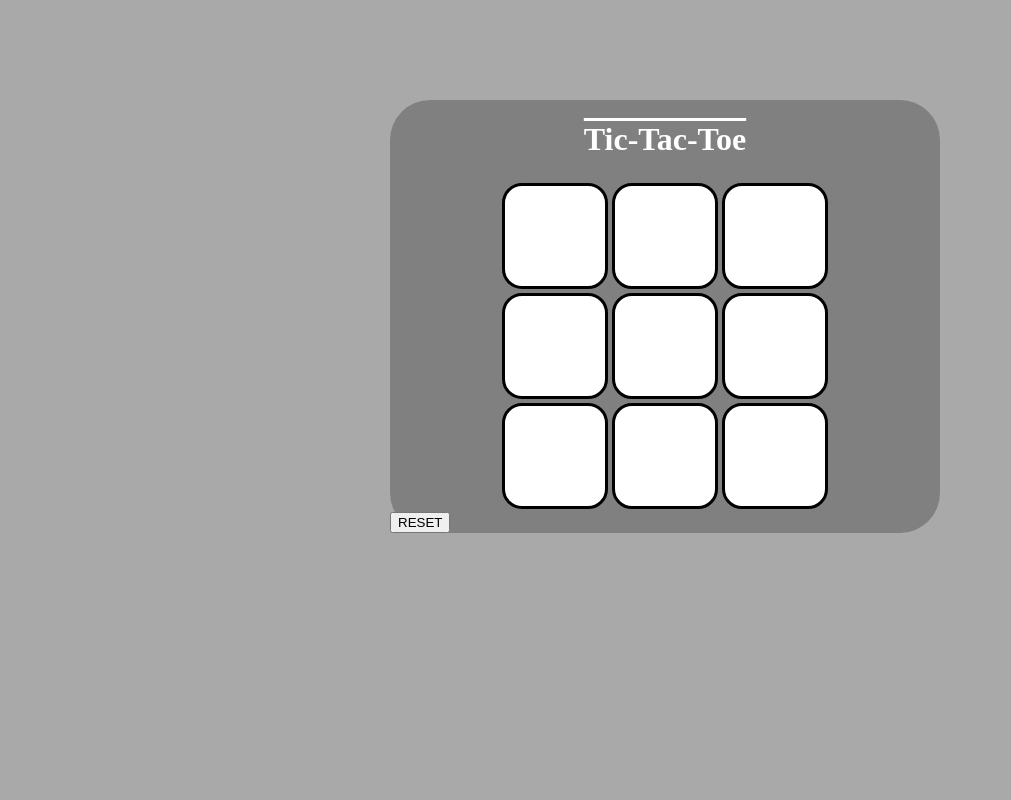
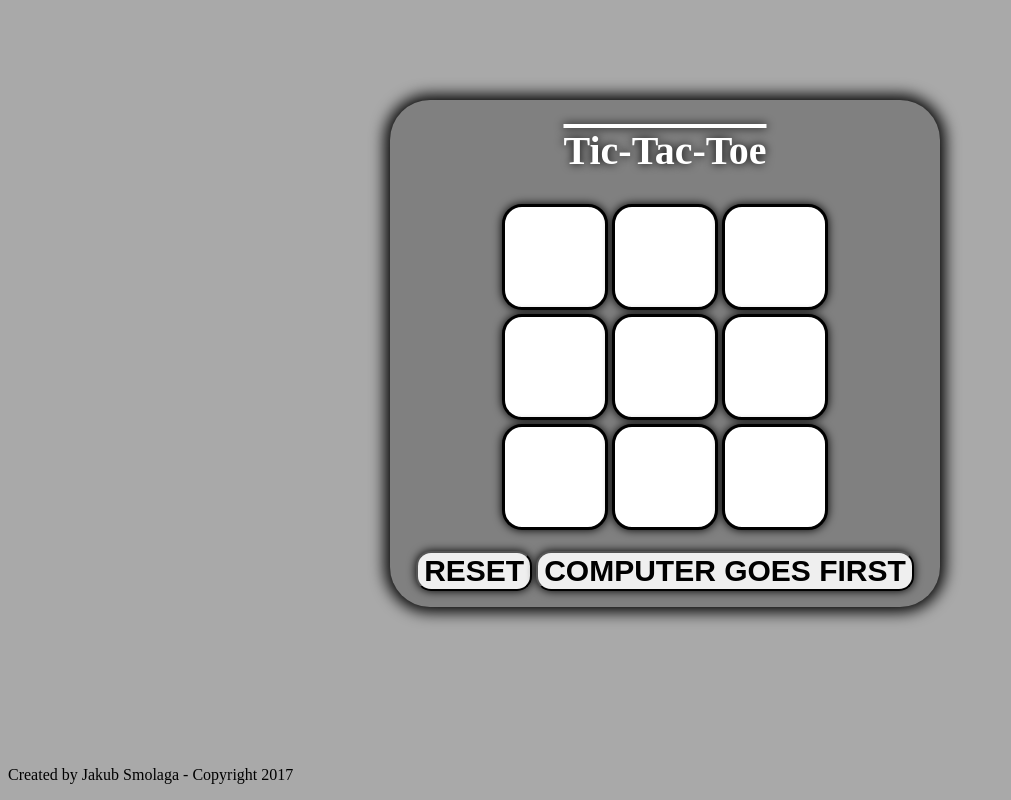
Before and after one commit to jakubsmolaga/unbeatable-tic-tac-toe, a website: page files/index.html in a window 1280 px wide. Shown: the whole page, without its empty margins (0-1011 px from the left). Drawn offline with Linux system fonts and the light colour scheme; files that its build step writes are made by us from their sources; files whose address does not match are found by name.

Commit message:
Computer goes first button + shadows + static copyright

```diff
--- a/files/index.html
+++ b/files/index.html
@@ -23,7 +23,14 @@
         <td><div class="tiles" id="8" onclick="clicked(8)"></div></td>
       </tr>
     </table>
+    <br>
     <button onclick="reset()">RESET</button>
+    <button id="aiFirstButton" onclick="aiGoesFirst()">COMPUTER GOES FIRST</button>
+    <br>
+    <p></p>
 </div>
+<footer style="position: absolute; bottom:0; left: 100">
+  <p>Created by Jakub Smolaga - Copyright 2017</p>
+</footer>
   </body>
 </html>
--- a/public/script.js
+++ b/public/script.js
@@ -2,6 +2,7 @@ let tiles;
 let table;
 let done;
 
+//intializing values
 window.onload = () => {
   tiles = [
     document.getElementById('0'),
@@ -16,18 +17,19 @@ window.onload = () => {
   ];
   table = [0, 0, 0,  0, 0, 0,  0, 0, 0];
   done = false;
-  //aiMakeMove();
 }
 
+//resets table, tiles and false state
 let reset = () => {
   table = [0, 0, 0,  0, 0, 0,  0, 0, 0];
   done = false;
   for(i in tiles){
     tiles[i].style.backgroundColor = "white";
   }
-  //aiMakeMove();
-}
+  document.getElementById('aiFirstButton').style.display = 'inline';
+};
 
+//returns true only if a given table is full
 let checkFull = (t) => {
   for(let i = 0; i < 9; i++){
     if(!t[i])return false;
@@ -35,6 +37,8 @@ let checkFull = (t) => {
   return true;
 };
 
+//if noone won this function returns "false"
+//if someone won function returns that player (1 / -1)
 let checkWin = (table) => {
   let sumPos = (a, b, c) => {
     let tmp = table[a] + table[b] + table[c];
@@ -57,6 +61,7 @@ let checkWin = (table) => {
   return false;
 };
 
+//this function sets value of a given index
 let set = (index, player) => {
   if(done)return false;
   if(!table[index]){
@@ -69,6 +74,7 @@ let set = (index, player) => {
   return false;
   };
 
+//this function returns index of best move for a given board and player
 let aiBestMove = (board, depth,  player, turn) => {
   if(checkWin(board)) return -10 + depth;
   if(checkFull(board)) return 0;
@@ -92,10 +98,12 @@ let aiBestMove = (board, depth,  player, turn) => {
   return max;
 }
 
+//this function makes ai make the best possible move
 let aiMakeMove = () => {
   set(aiBestMove(table, 0, -1, false), -1);
 };
 
+//this function is called when player clicks on a cell
 function clicked(index){
   if(done)return false;
   if(!set(index, 1))return false;
@@ -117,3 +125,10 @@ function clicked(index){
     return console.log('COMPUTER WINS', table);
   }
 }
+
+//this function is called when player wants ai to go first
+let aiGoesFirst = () => {
+  for(i in table) if(table[i]) return false;
+  aiMakeMove();
+  document.getElementById('aiFirstButton').style.display = 'none';
+}
--- a/public/style.css
+++ b/public/style.css
@@ -3,9 +3,10 @@ body {
 }
 
 h1 {
-  text-align: center;
+  font-size: 40px;
   color: white;
   text-decoration-line: overline;
+  text-shadow: 0 0 10px #000 ;
 }
 
 table {
@@ -15,10 +16,10 @@ table {
 }
 
 button {
-  position: relative;
-  align: center;
-  margin-left: auto;
-  margin-right: auto;
+  font-size: 30px;
+  font-weight: bold;
+  border-radius: 15px;
+  box-shadow: 0px 0px 10px 0px #000;
 }
 
 .tiles {
@@ -27,6 +28,7 @@ button {
   height: 100px;
   border-style: solid;
   border-radius: 20px;
+  box-shadow: 0px 0px 10px 0px #000;
 }
 
 #container {
@@ -37,4 +39,7 @@ button {
   background-color: gray;
   width: 550px;
   border-radius: 40px;
+  text-align: center;
+
+  box-shadow: 0px 0px 15px 5px #000;
 }
```
